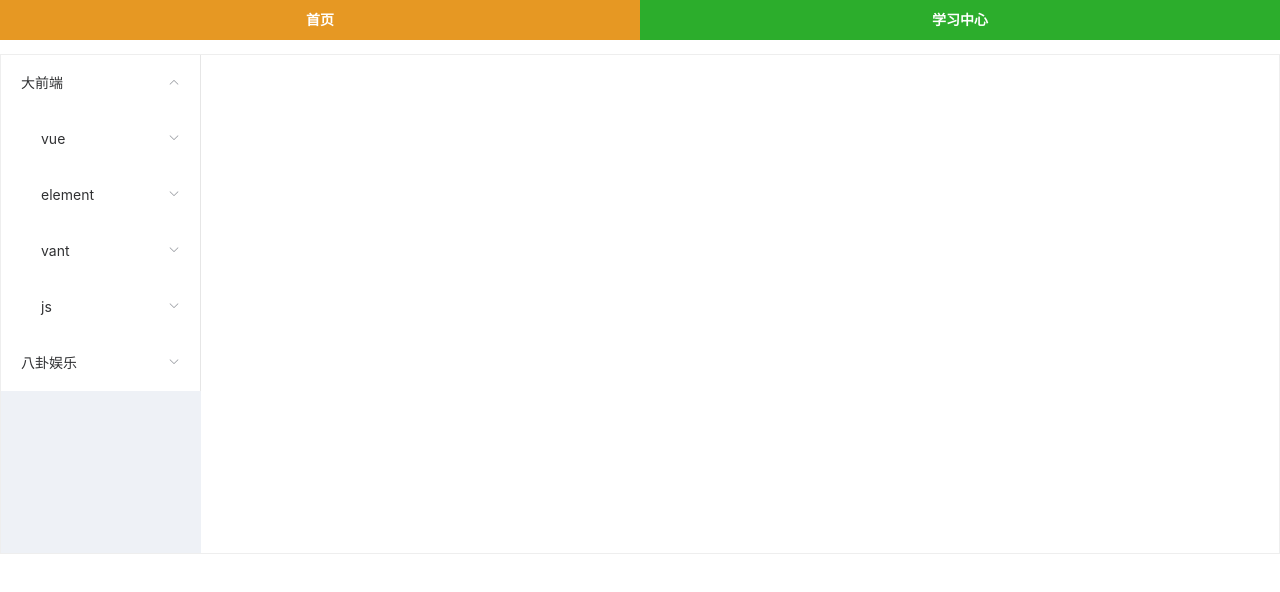
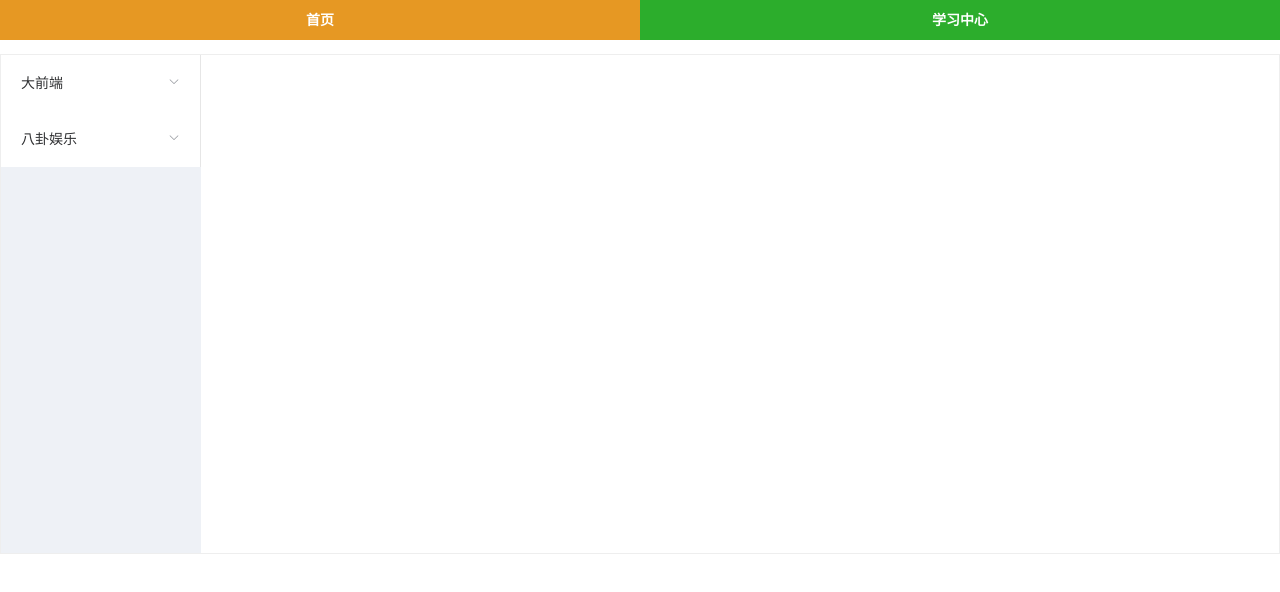
Before and after one commit to ineedyou1024/front-end-knowledge, a Vue app: page /learn in a window 1280 px wide. Shown: the top 592 px of the page. Built offline with nearby package versions, Linux system fonts and the light colour scheme.

Commit message:
左侧导航栏样式

```diff
--- a/src/views/Learn.vue
+++ b/src/views/Learn.vue
@@ -5,7 +5,7 @@
                 width="200px"
                 style="background-color: rgb(238, 241, 246)"
             >
-                <el-menu :default-openeds="['1', '3']">
+                <el-menu default-active="2" class="el-menu-vertical-demo">
                     <el-submenu index="1">
                         <template slot="title">大前端</template>
                         <el-submenu index="1-1">
```
